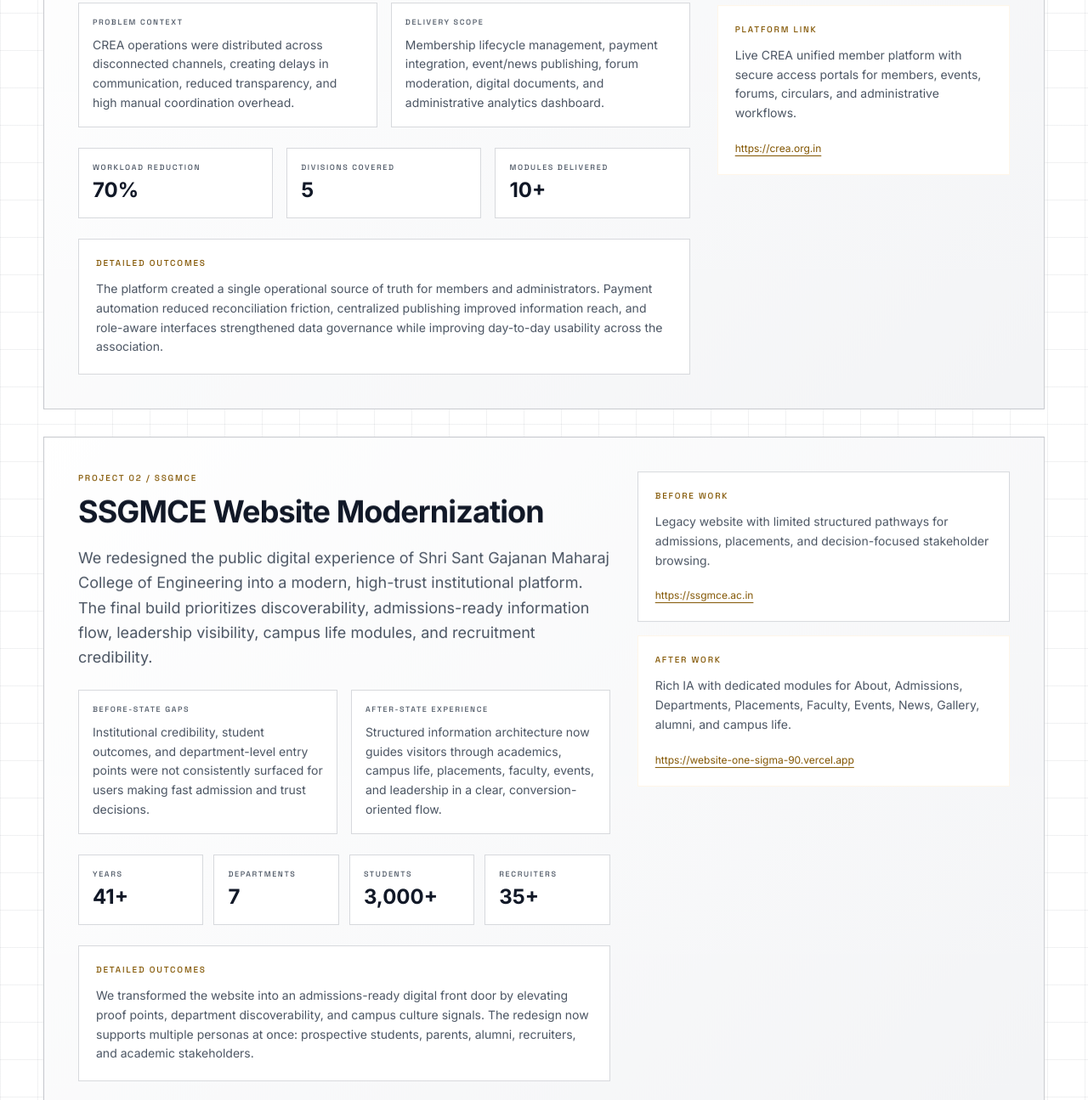
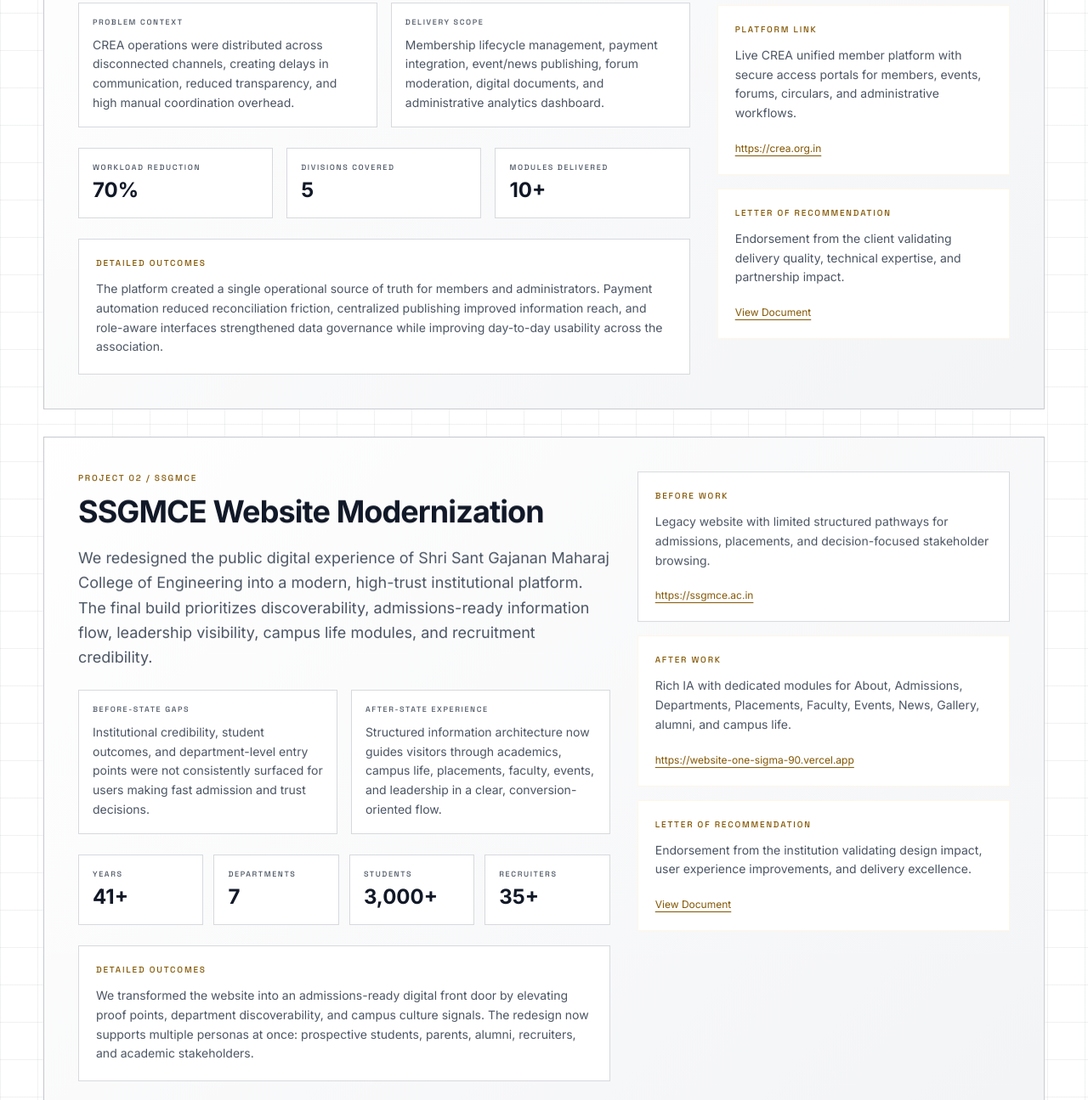
Before and after one commit to arc-way/Portfolio, a plain HTML site: page project-detail.html in a window 1280 px wide. Shown: the part 1682-2977 px from the top of the page at 85% size. Drawn offline with nearby package versions, Linux system fonts and the light colour scheme.

Commit message:
Add Letter of Recommendation and completion certificate sections to CREA and SSGMCE projects

```diff
--- a/project-detail.html
+++ b/project-detail.html
@@ -698,6 +698,26 @@
                     >https://crea.org.in</a
                   >
                 </div>
+                <div
+                  class="bg-surface-container-high p-5 border border-primary/20"
+                >
+                  <p class="mono-label text-primary text-[10px] mb-3">
+                    Letter of Recommendation
+                  </p>
+                  <p
+                    class="text-sm text-on-surface-variant leading-relaxed mb-4"
+                  >
+                    Endorsement from the client validating delivery quality,
+                    technical expertise, and partnership impact.
+                  </p>
+                  <a
+                    class="text-primary underline underline-offset-4 text-xs"
+                    href="https://drive.google.com/file/d/1It71tRXYRtsWnr7DKkW5_jd22oxflPyH/view?usp=sharing"
+                    target="_blank"
+                    rel="noopener noreferrer"
+                    >View Document</a
+                  >
+                </div>
               </aside>
             </div>
           </article>
@@ -861,6 +881,26 @@
                     target="_blank"
                     rel="noopener noreferrer"
                     >https://website-one-sigma-90.vercel.app</a
+                  >
+                </div>
+                <div
+                  class="bg-surface-container-high p-5 border border-primary/20"
+                >
+                  <p class="mono-label text-primary text-[10px] mb-3">
+                    Letter of Recommendation
+                  </p>
+                  <p
+                    class="text-sm text-on-surface-variant leading-relaxed mb-4"
+                  >
+                    Endorsement from the institution validating design impact,
+                    user experience improvements, and delivery excellence.
+                  </p>
+                  <a
+                    class="text-primary underline underline-offset-4 text-xs"
+                    href="https://drive.google.com/file/d/1k76WvEXUxz-nxlzWGByzzaoCUvul9e--/view?usp=sharing"
+                    target="_blank"
+                    rel="noopener noreferrer"
+                    >View Document</a
                   >
                 </div>
               </aside>
```
Also changed, not shown: index.html (+33 -0 lines).
